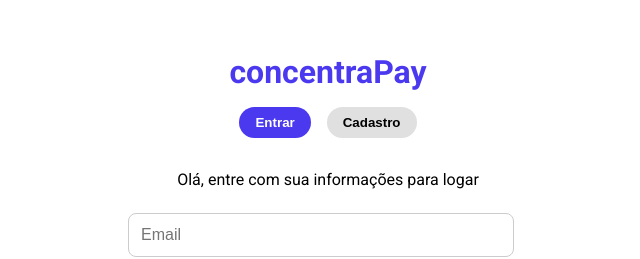
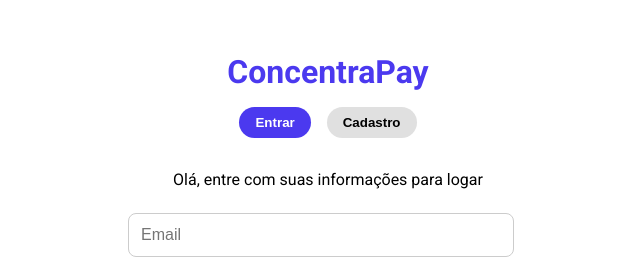
Before and after one commit to mateus-rossisantos/concentraPay, a React (Create React App) app: page / in a window 1280 px wide. Shown: the top 259 px of the page, without its empty margins (312-952 px from the left). Built offline with nearby package versions, Linux system fonts and the light colour scheme; no server answers.

Commit message:
correção typos

```diff
--- a/src/components/EstablishmentHomeScreen.jsx
+++ b/src/components/EstablishmentHomeScreen.jsx
@@ -89,7 +89,7 @@ const EstablishmentHomeScreen = () => {
         <BackButton onClick={() => navigate('/home')}>
           <FiArrowLeft size={20} />
         </BackButton>
-        <Title>concentraPay</Title>
+        <Title>ConcentraPay</Title>
       </Header>
 
       <Button onClick={() => navigate('/criar-pedido')}>Criar Pedido</Button>
--- a/src/components/HomeScreen.jsx
+++ b/src/components/HomeScreen.jsx
@@ -79,7 +79,7 @@ const HomeScreen = () => {
         <BackButton onClick={handleLogout}>
           <FiArrowLeft size={20} />
         </BackButton>
-        <Title>concentraPay</Title>
+        <Title>ConcentraPay</Title>
       </Header>
 
       <Description>
--- a/src/components/LoginScreen.jsx
+++ b/src/components/LoginScreen.jsx
@@ -59,7 +59,7 @@ const LoginScreen = () => {
 
   return (
     <Container>
-      <Title>concentraPay</Title>
+      <Title>ConcentraPay</Title>
 
       <ToggleWrapper>
         <ToggleButton active={isLogin} onClick={() => setIsLogin(true)}>Entrar</ToggleButton>
@@ -68,7 +68,7 @@ const LoginScreen = () => {
 
       {isLogin ? (
         <>
-          <Label>Olá, entre com sua informações para logar</Label>
+          <Label>Olá, entre com suas informações para logar</Label>
           <Input
             type="email"
             placeholder="Email"
--- a/src/components/PaymentSuccessScreen.jsx
+++ b/src/components/PaymentSuccessScreen.jsx
@@ -18,7 +18,7 @@ const PaymentSuccessScreen = () => {
         <FiCheckCircle size={80} />
       </IconWrapper>
       <Title>Pagamento realizado com sucesso!</Title>
-      <Subtitle>Obrigado por utilizar o <strong>concentraPay</strong>.</Subtitle>
+      <Subtitle>Obrigado por utilizar o <strong>ConcentraPay</strong>.</Subtitle>
       <Button onClick={() => navigate('/home')}>Voltar ao início</Button>
     </Container>
   );
```
